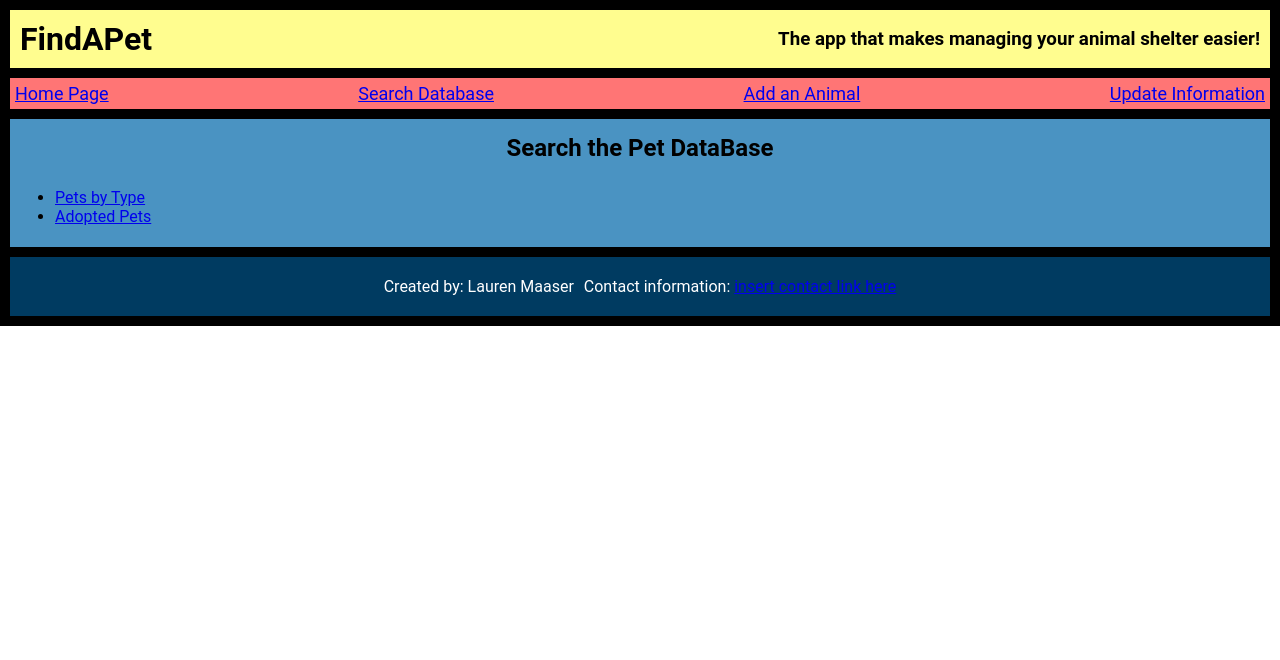
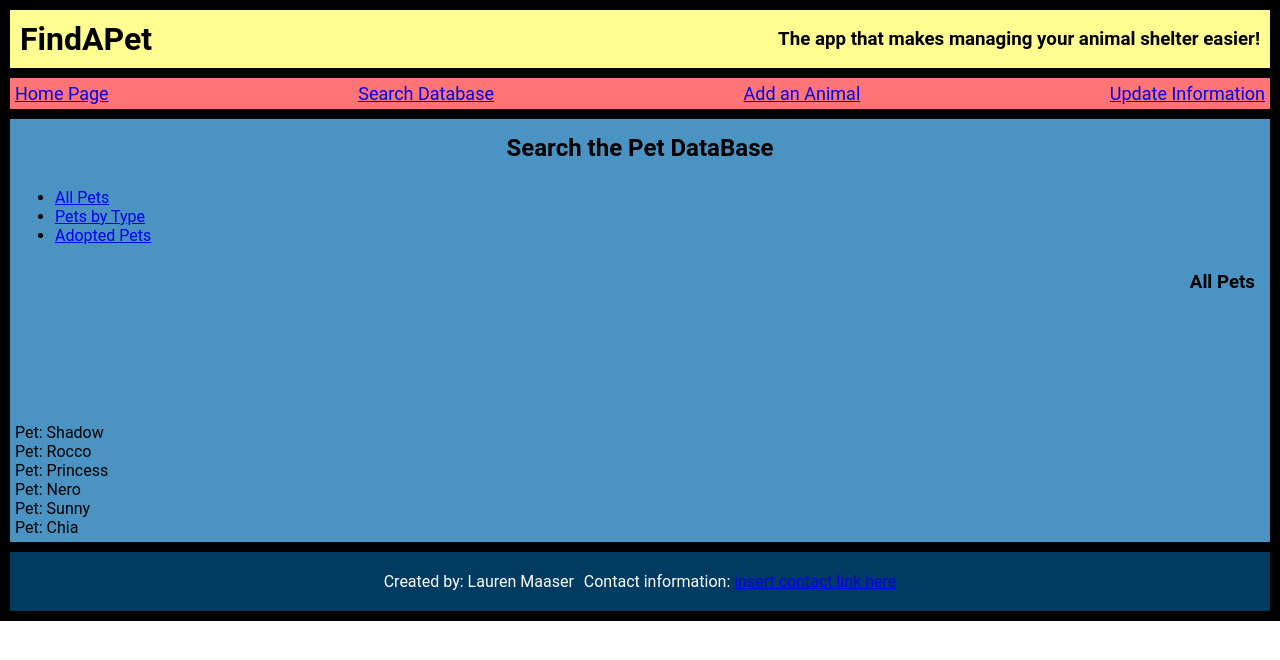
Before and after one commit to Lmcmaaser/find-a-pet-app, a React (Create React App) app: page /search/all in a window 1280 px wide. Shown: the top 660 px of the page. Built offline with nearby package versions, Linux system fonts and the light colour scheme.

Commit message:
debug adding/showing pets

```diff
--- a/src/Add/Add.js
+++ b/src/Add/Add.js
@@ -53,6 +53,7 @@ class Add extends React.Component {
     }
     console.log(pet)
   }
+
   // validations work
   validateName() {
     const name = this.state.name.value.trim();
@@ -80,11 +81,10 @@ class Add extends React.Component {
   }
 
   render () {
-    // const { types=[], pets=[] } = this.context;
     const nameError = this.validateName();
     const ageError = this.validateAge();
     return (
-      <form className="add-form">
+      <form className="add-form" onSubmit={event => this.handleSubmit(event)}>
         <h2>Add an animal to the database (*  indicates a required field)</h2>
         <fieldset>
           <legend>Add Form</legend>
--- a/src/Search/Search.js
+++ b/src/Search/Search.js
@@ -1,9 +1,9 @@
 import React from 'react';
 import { Route, Link } from 'react-router-dom';
 import PetContext from '../PetContext';
-// import HasError from '../HasError';
 import TypeList from '../TypeList/TypeList';
 import AdoptionList from '../AdoptionList/AdoptionList';
+import ShowAll from '../ShowAll/ShowAll';
 import './Search.css';
 //add a show results component
 
@@ -16,6 +16,9 @@ class Search extends React.Component {
         <div>
           <ul>
             <li>
+              <Link to="/search/all">All Pets</Link>
+            </li>
+            <li>
               <Link to="/search/type">Pets by Type</Link>
             </li>
             <li>
@@ -24,6 +27,7 @@ class Search extends React.Component {
           </ul>
         </div>
         <div>
+          <Route path ='/search/all' component={ShowAll} />
           <Route path='/search/type' component={TypeList} />
           <Route path='/search/adopted' component={AdoptionList} />
         </div>
--- /dev/null
+++ b/src/ShowAll/ShowAll.js
@@ -0,0 +1,26 @@
+import React from 'react';
+import PetContext from '../PetContext';
+
+export default class ShowAll extends React.Component {
+  static contextType = PetContext
+  render () {
+    const { pets=[], types=[] } = this.context;
+    console.log(pets, types); // works, returns all pets
+    const allPets = pets.filter(function (pet) {
+      return pet.id;
+    })
+    console.log('allPets:', allPets)
+    return (
+      <div className='AdoptedList'>
+        <h3>All Pets</h3>
+          <ul className='list'>
+            {allPets.map((pet) =>
+              <li key={pet.id}>
+                Pet: {pet.name}
+              </li>
+            )}
+          </ul>
+      </div>
+    )
+  }
+}
--- a/src/Update/Update.js
+++ b/src/Update/Update.js
@@ -70,7 +70,7 @@ class Update extends React.Component {
     const nameError = this.validateName();
     const ageError = this.validateAge();
     return (
-      <form className="update-form">
+      <form className="update-form" onSubmit={event => this.handleSubmit(event)}>
         <h2>Update an animal's information</h2>
         <fieldset>
           <legend>Update Form</legend>
--- a/src/dummy-store.js
+++ b/src/dummy-store.js
@@ -2,14 +2,18 @@ export default {
   "types": [
     {
       "typeid": "01",
+      "pet_type": "select type"
+    },
+    {
+      "typeid": "02",
       "pet_type": "dog"
     },
     {
-      "typeid": "02",
+      "typeid": "03",
       "pet_type": "cat"
     },
     {
-      "typeid": "03",
+      "typeid": "04",
       "pet_type": "bird"
     }
   ],
```
Also changed, not shown: src/ShowAll/ShowAll.css (added). Lines whose indentation alone changed are shown as unchanged.
